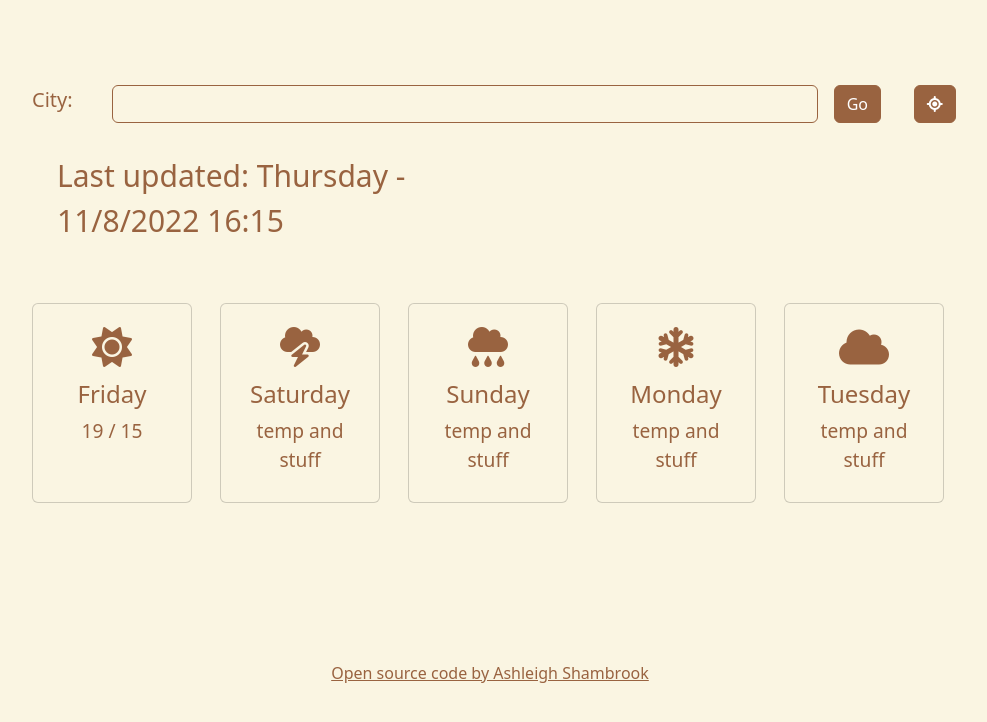
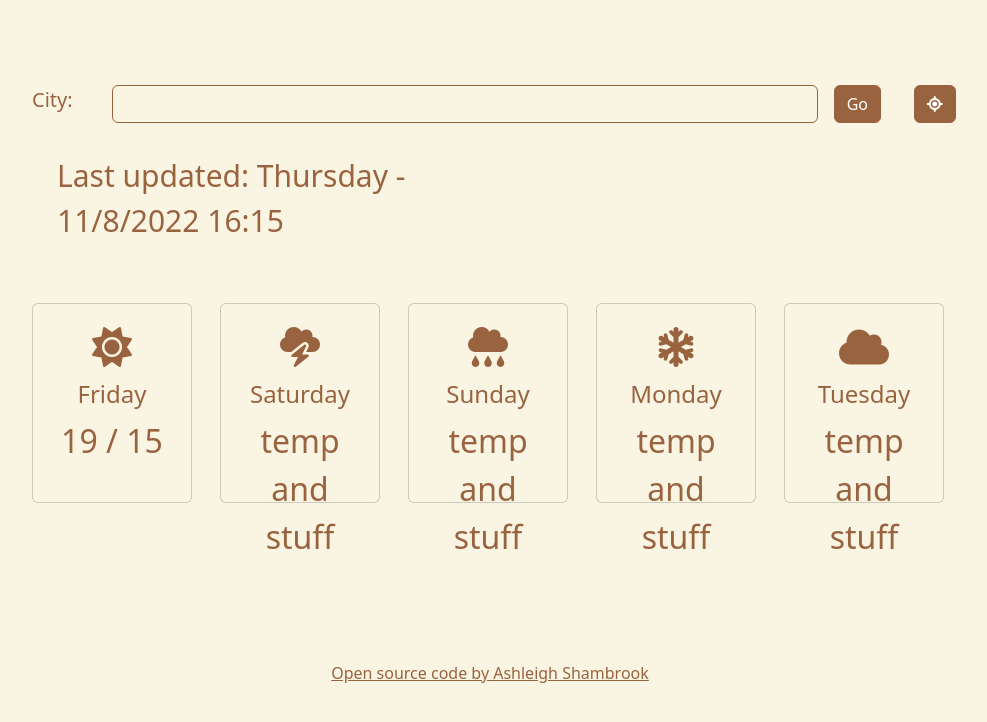
Before and after one commit to Ashyleuy/weather-app-v1, a plain HTML site: page index.html in a window 1280 px wide. Shown: the whole page, without its empty margins (150-1137 px from the left). Drawn offline with nearby package versions, Linux system fonts and the light colour scheme.

Commit message:
Update stiles.css

```diff
--- a/src/stiles.css
+++ b/src/stiles.css
@@ -38,7 +38,7 @@ body {
   display: block;
   text-align: center;
   margin: auto;
-  font-size: larger;
+  font-size: xx-large;
 }
 .card-title2 {
   font-size: 80px;
```
